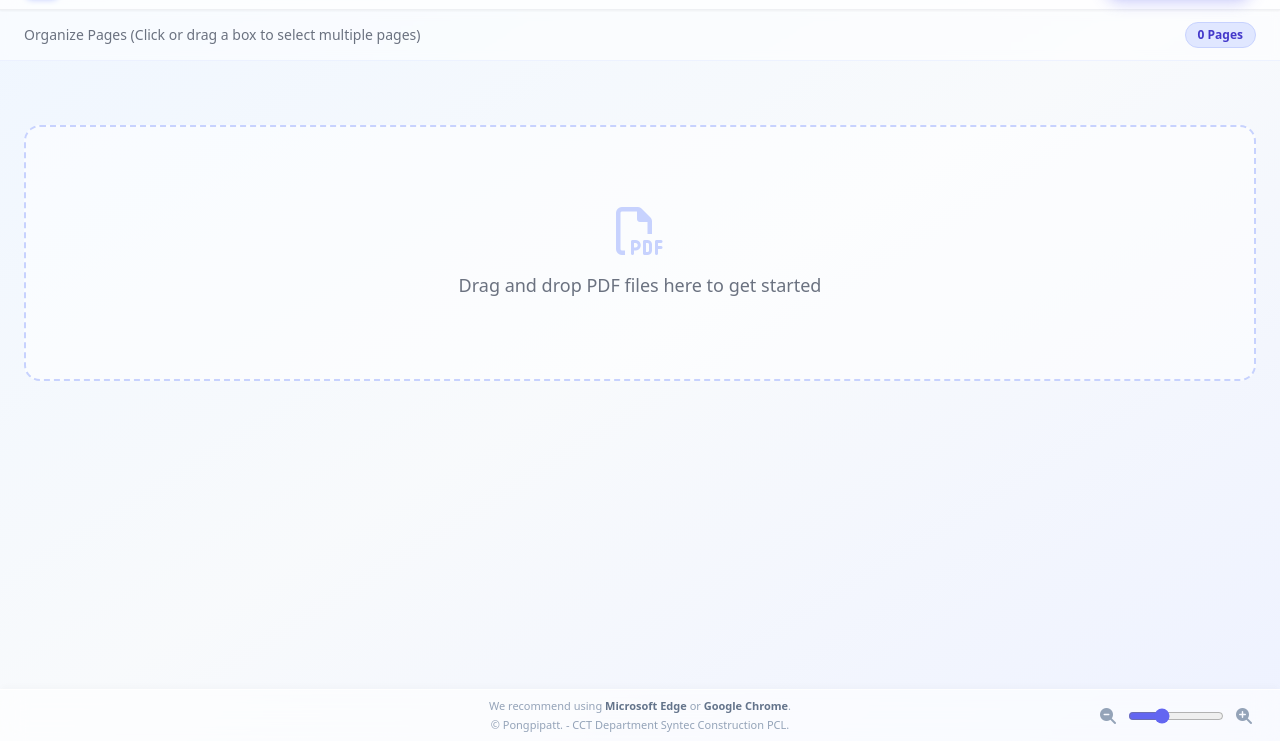
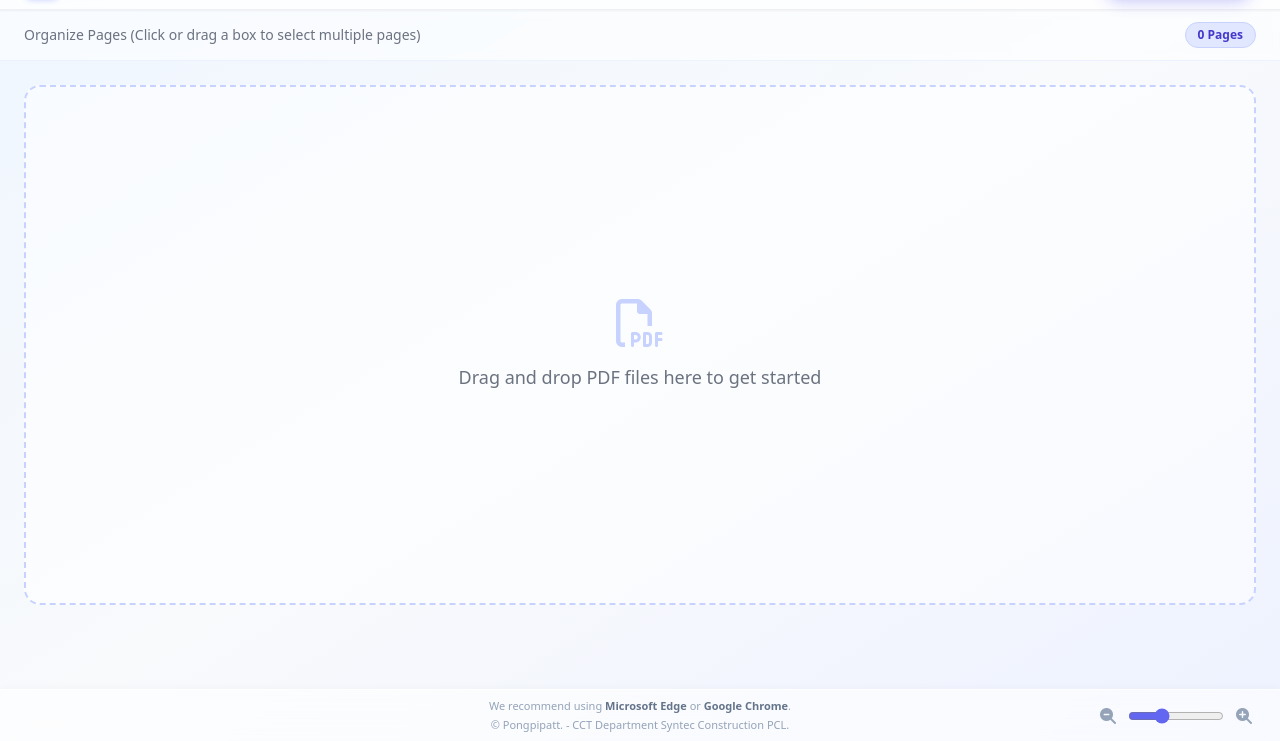
Before and after one commit to Pongpipatt/pdf-organize, a plain HTML site: page index.html in a window 1280 px wide. Shown: the part 59-800 px from the top of the page. Drawn offline with nearby package versions, Linux system fonts and the light colour scheme; a script that the page names is missing.

Commit message:
Update index.html

```diff
--- a/index.html
+++ b/index.html
@@ -63,7 +63,7 @@
         </div>
 
         <div id="thumbnails-container" class="flex-1 overflow-y-auto p-6 flex flex-wrap content-start gap-6 relative pb-24">
-            <div id="empty-state" class="w-full h-64 flex flex-col items-center justify-center text-gray-400 border-2 border-dashed border-indigo-200 bg-white/50 rounded-2xl pointer-events-none mt-10 transition-colors">
+            <div id="empty-state" class="w-full h-full min-h-[65vh] flex flex-col items-center justify-center text-gray-400 border-2 border-dashed border-indigo-200 bg-white/50 rounded-2xl pointer-events-none transition-colors">
                 <i class="fa-regular fa-file-pdf text-5xl mb-4 text-indigo-200"></i>
                 <p class="text-lg text-gray-500">Drag and drop PDF files here to get started</p>
             </div>
@@ -101,4 +101,5 @@
 
     <script src="script.js"></script>
 </body>
+
 </html>
```
